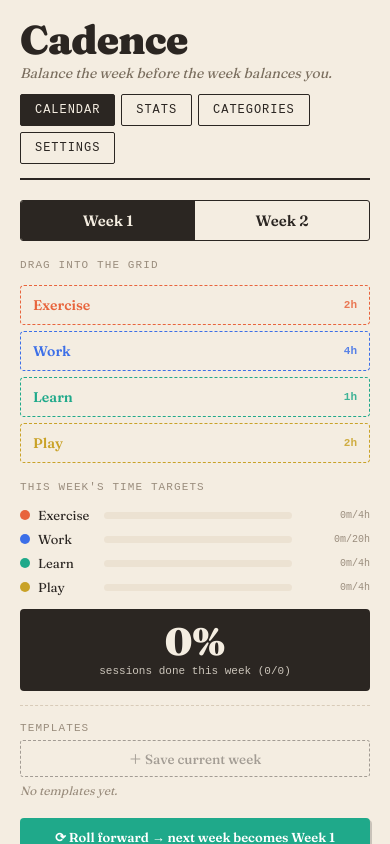
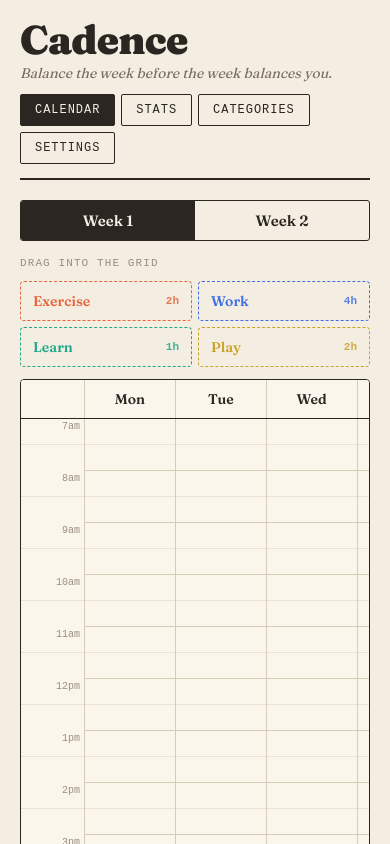
Before and after one commit to Malinovent/cadence, a React (Vite) app: page / in a window 390 px wide. Shown: the top 844 px of the page. Built offline with nearby package versions, Linux system fonts and the light colour scheme; a web font is replaced by a local one.

Commit message:
Put the category tray right above the calendar on phones
Co-Authored-By: Claude Opus 5.5 <noreply@anthropic.com>

```diff
--- a/src/components/Sidebar.tsx
+++ b/src/components/Sidebar.tsx
@@ -34,7 +34,7 @@ export default function Sidebar({ data, week, setWeek, dragRef, actions, onAdvan
   };
 
   return (
-    <aside style={S.sidebar}>
+    <aside className="cadence-side" style={S.sidebar}>
       <div style={S.weekToggle}>
         {(["Week 1", "Week 2"] as const).map((w, i) => (
           <button
@@ -48,7 +48,7 @@ export default function Sidebar({ data, week, setWeek, dragRef, actions, onAdvan
       </div>
 
       <div style={S.panelLabel}>Drag into the grid</div>
-      <div style={S.tray}>
+      <div className="cadence-tray" style={S.tray}>
         {data.cats.map((c) => (
           <div
             key={c.id}
@@ -65,8 +65,8 @@ export default function Sidebar({ data, week, setWeek, dragRef, actions, onAdvan
         ))}
       </div>
 
-      <div style={S.panelLabel}>This week's time targets</div>
-      <div style={S.quotaList}>
+      <div className="cadence-after" style={S.panelLabel}>This week's time targets</div>
+      <div className="cadence-after" style={S.quotaList}>
         {quotas.map((q) => (
           <div key={q.cat.id} style={S.quotaRow}>
             <span style={{ ...S.dot, background: q.cat.color }} />
@@ -88,14 +88,14 @@ export default function Sidebar({ data, week, setWeek, dragRef, actions, onAdvan
         ))}
       </div>
 
-      <div style={S.completionCard}>
+      <div className="cadence-after" style={S.completionCard}>
         <div style={S.completionPct}>{done.pct}%</div>
         <div style={S.completionLabel}>
           sessions done this week ({done.done}/{done.total})
         </div>
       </div>
 
-      <div style={S.tplSection}>
+      <div className="cadence-after" style={S.tplSection}>
         <div style={S.panelLabel}>Templates</div>
         {namingTemplate ? (
           <div style={S.tplNameRow}>
@@ -144,7 +144,7 @@ export default function Sidebar({ data, week, setWeek, dragRef, actions, onAdvan
         ))}
       </div>
 
-      <button onClick={onAdvance} style={S.advanceBtn}>
+      <button className="cadence-after" onClick={onAdvance} style={S.advanceBtn}>
         ⟳ Roll forward → next week becomes Week 1
       </button>
     </aside>
--- a/src/styles.ts
+++ b/src/styles.ts
@@ -7,8 +7,15 @@ export const FONT_IMPORT = `
 * { box-sizing: border-box; }
 ::-webkit-scrollbar { width: 8px; height: 8px; }
 ::-webkit-scrollbar-thumb { background: #cabfb2; border-radius: 4px; }
-/* narrow screens: controls stack above the calendar */
-@media (max-width: 899px) { .cadence-body { grid-template-columns: minmax(0, 1fr) !important; } }
+/* narrow screens: week toggle + tray right above the calendar, the rest below it */
+@media (max-width: 899px) {
+  .cadence-body { display: flex !important; flex-direction: column; align-items: stretch !important; gap: 12px !important; }
+  .cadence-side { display: contents !important; }
+  .cadence-body > :last-child { order: 1; }
+  .cadence-after { order: 2; }
+  .cadence-tray { flex-direction: row !important; flex-wrap: wrap; }
+  .cadence-tray > * { flex: 1 1 calc(50% - 6px); }
+}
 `;
 export const ink = "#2b2622";
 export const paper = "#f4ede1";
```
Also changed, not shown: 1 other file (tests, documents, lock files or other folders).
